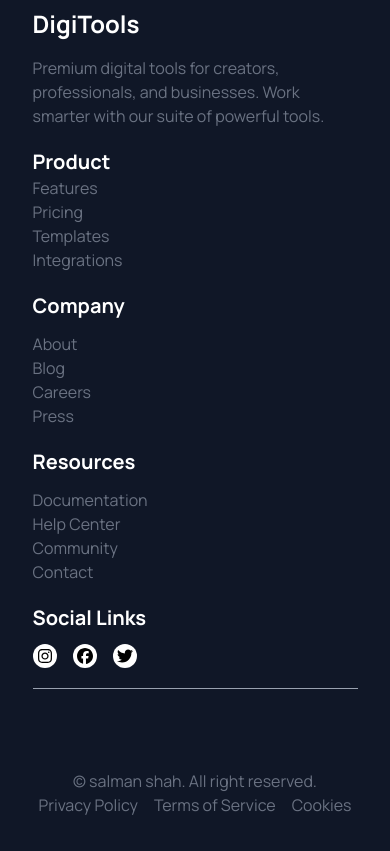
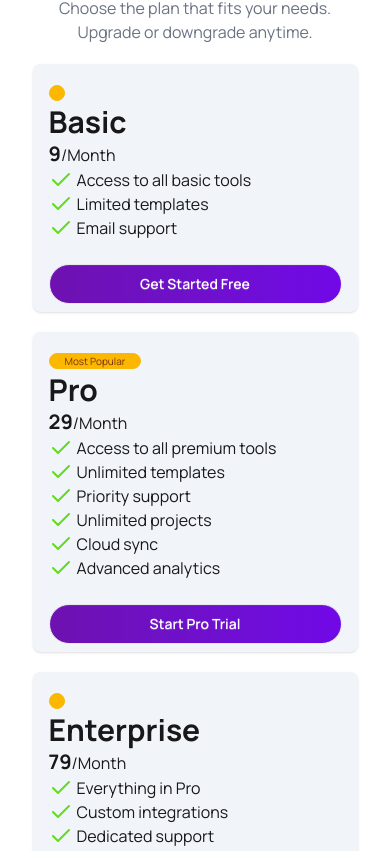
Before and after one commit to salman-ibn-riyaj/assignment-6, a React (Vite) app: page / in a window 390 px wide. Shown: the part 2528-3379 px from the top of the page. Built offline with nearby package versions, Linux system fonts and the light colour scheme.

Commit message:
transaparent section designed and made responsive

```diff
--- a/package.json
+++ b/package.json
@@ -11,6 +11,8 @@
   },
   "dependencies": {
     "@tailwindcss/vite": "^4.2.2",
+    "lucide": "^1.3.0",
+    "lucide-react": "^1.7.0",
     "react": "^19.2.4",
     "react-dom": "^19.2.4",
     "react-icons": "^5.6.0",
--- /dev/null
+++ b/public/threeData.json
@@ -0,0 +1,50 @@
+[
+  {
+    "id": 1,
+    "name": "Basic",
+    "tagline": "Best for beginners",
+    "price": 9,
+    "interval": "Month",
+    "most_popular": false,
+    "button": "Get Started Free",
+    "features": [
+      "Access to all basic tools",
+      "Limited templates",
+      "Email support"
+    ]
+  },
+  {
+    "id": 2,
+    "name": "Pro",
+    "tagline": "Most Popular",
+    "price": 29,
+    "interval": "Month",
+    "most_popular": true,
+    "button": "Start Pro Trial",
+    "features": [
+      "Access to all premium tools",
+      "Unlimited templates",
+      "Priority support",
+      "Unlimited projects",
+      "Cloud sync",
+      "Advanced analytics"
+    ]
+  },
+  {
+    "id": 3,
+    "name": "Enterprise",
+    "tagline": "Best for large teams",
+    "price": 79,
+    "interval": "Month",
+    "most_popular": false,
+    "button": "Contact Sales",
+    "features": [
+      "Everything in Pro",
+      "Custom integrations",
+      "Dedicated support",
+      "Unlimited projects",
+      "Cloud sync",
+      "Advanced analytics"
+    ]
+  }
+]
--- a/src/App.jsx
+++ b/src/App.jsx
@@ -3,7 +3,15 @@ import FooterSection from './components/FooterSection'
 import GetStartedSection from './components/GetStartedSection'
 import HeroSection from './components/HeroSection'
 import Navbar from './components/Navbar'
+import SimpleTransparentPricingSection from './components/SimpleTransparentPricingSection'
 import StateSection from './components/StateSection'
+
+
+const threeDataFetch = async() => {
+  const res = await fetch('/threeData.json');
+  return res.json();
+}
+const threeDataPromise = threeDataFetch();
 
 function App() {
 
@@ -15,6 +23,8 @@ function App() {
       <StateSection></StateSection>
       <GetStartedSection></GetStartedSection>
 
+
+      <SimpleTransparentPricingSection threeDataPromise={threeDataPromise}></SimpleTransparentPricingSection>
       <FooterSection></FooterSection>
     </>
   )
--- /dev/null
+++ b/src/components/PricingCard.jsx
@@ -0,0 +1,42 @@
+import React from "react";
+import PricingFeature from "./PricingFeature";
+
+const PricingCard = ({ pricing }) => {
+  const { features } = pricing;
+  console.log(pricing);
+  return (
+    <div className="card bg-slate-100 shadow-sm flex flex-col p-4 pt-4 pb-2">
+      <div>
+        <span className="badge badge-xs badge-warning">
+          {pricing.most_popular && (
+            <span className="badge badge-xs badge-warning">
+              {pricing.tagline}
+            </span>
+          )}
+        </span>
+        <div className="flex justify-between">
+          <h2 className="text-3xl font-bold">{pricing.name}</h2>
+        </div>
+        <p>
+          <span className="font-bold text-xl">{pricing.price}</span>/Month
+        </p>
+      </div>
+
+      <div className="flex-1">
+        <ul className="flex flex-col">
+          {features.map((feature, index) => (
+            <PricingFeature key={index} feature={feature}></PricingFeature>
+          ))}
+        </ul>
+      </div>
+
+      <div className="mt-6">
+        <button className="btn bg-linear-to-r to-violet-700 from-purple-800 text-white btn-block rounded-4xl">
+          {pricing.button}
+        </button>
+      </div>
+    </div>
+  );
+};
+
+export default PricingCard;
--- /dev/null
+++ b/src/components/PricingFeature.jsx
@@ -0,0 +1,12 @@
+import React from 'react';
+import { Check } from 'lucide-react';
+
+const PricingFeature = ({feature}) => {
+    return (
+
+            <li className='flex items-center gap-1'> <span><Check color="#60dd1d" /></span> {feature}</li>
+
+    );
+};
+
+export default PricingFeature;
--- /dev/null
+++ b/src/components/SimpleTransparentPricingSection.jsx
@@ -0,0 +1,24 @@
+import React, { use } from 'react';
+import PricingCard from './PricingCard';
+
+const SimpleTransparentPricingSection = ({threeDataPromise}) => {
+    const pricings = use(threeDataPromise);
+
+    return (
+        <div className='w-10/12 mx-auto mb-15'>
+            <div className='text-center mb-5'>
+                <h2 className='text-3xl font-bold mb-4'>Simple, Transparent Pricing</h2>
+                <p className='text-gray-500'>Choose the plan that fits your needs. Upgrade or downgrade anytime.</p>
+            </div>
+
+            <div className='three-card-section grid grid-cols-1 md:grid-cols-2 lg:grid-cols-3 gap-5'>
+                {
+                    pricings.map(pricing => <PricingCard key={pricing.id} pricing={pricing}></PricingCard>)
+                }
+
+            </div>
+        </div>
+    );
+};
+
+export default SimpleTransparentPricingSection;
```
Also changed, not shown: 1 other file (tests, documents, lock files or other folders).
